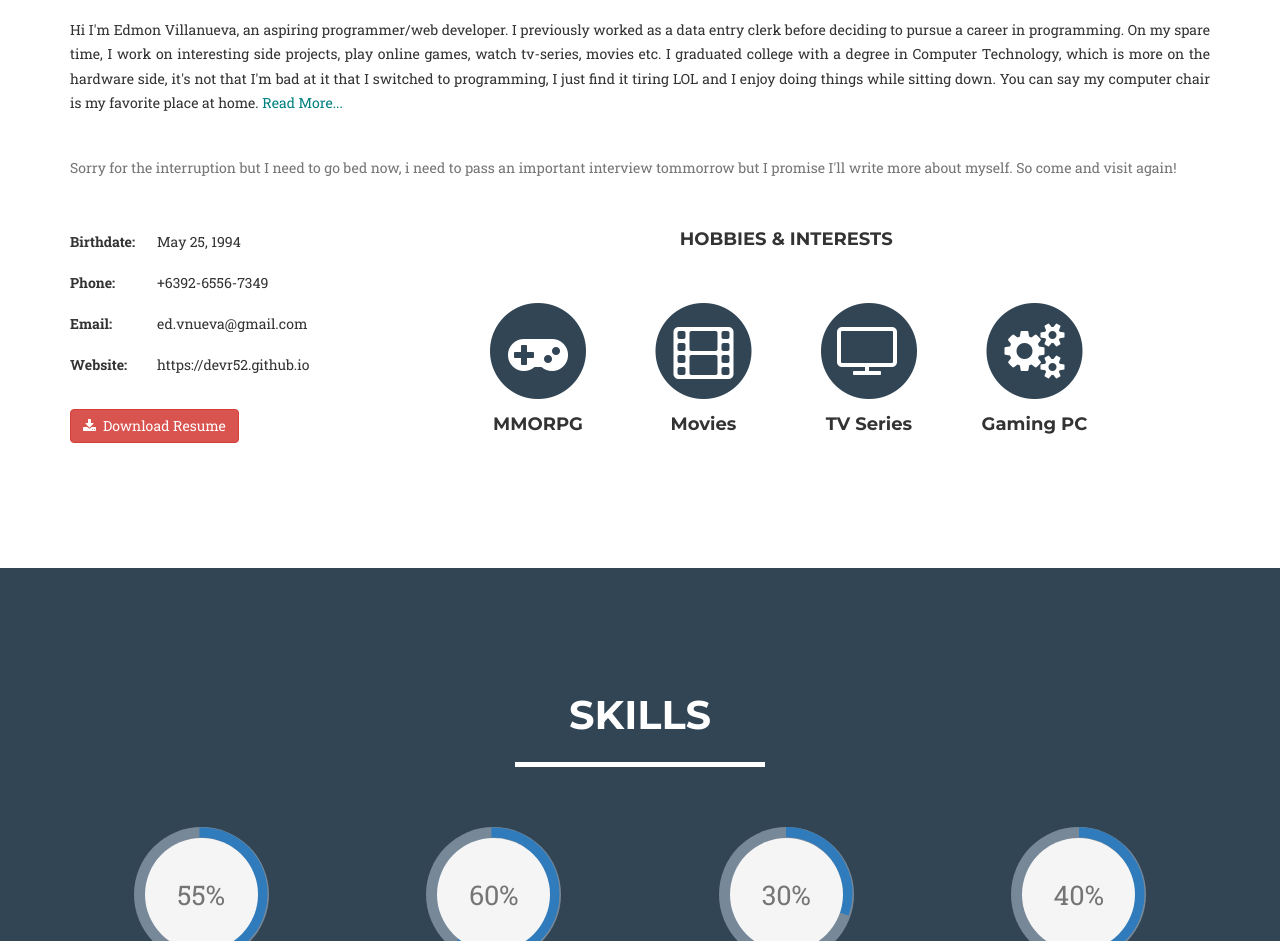
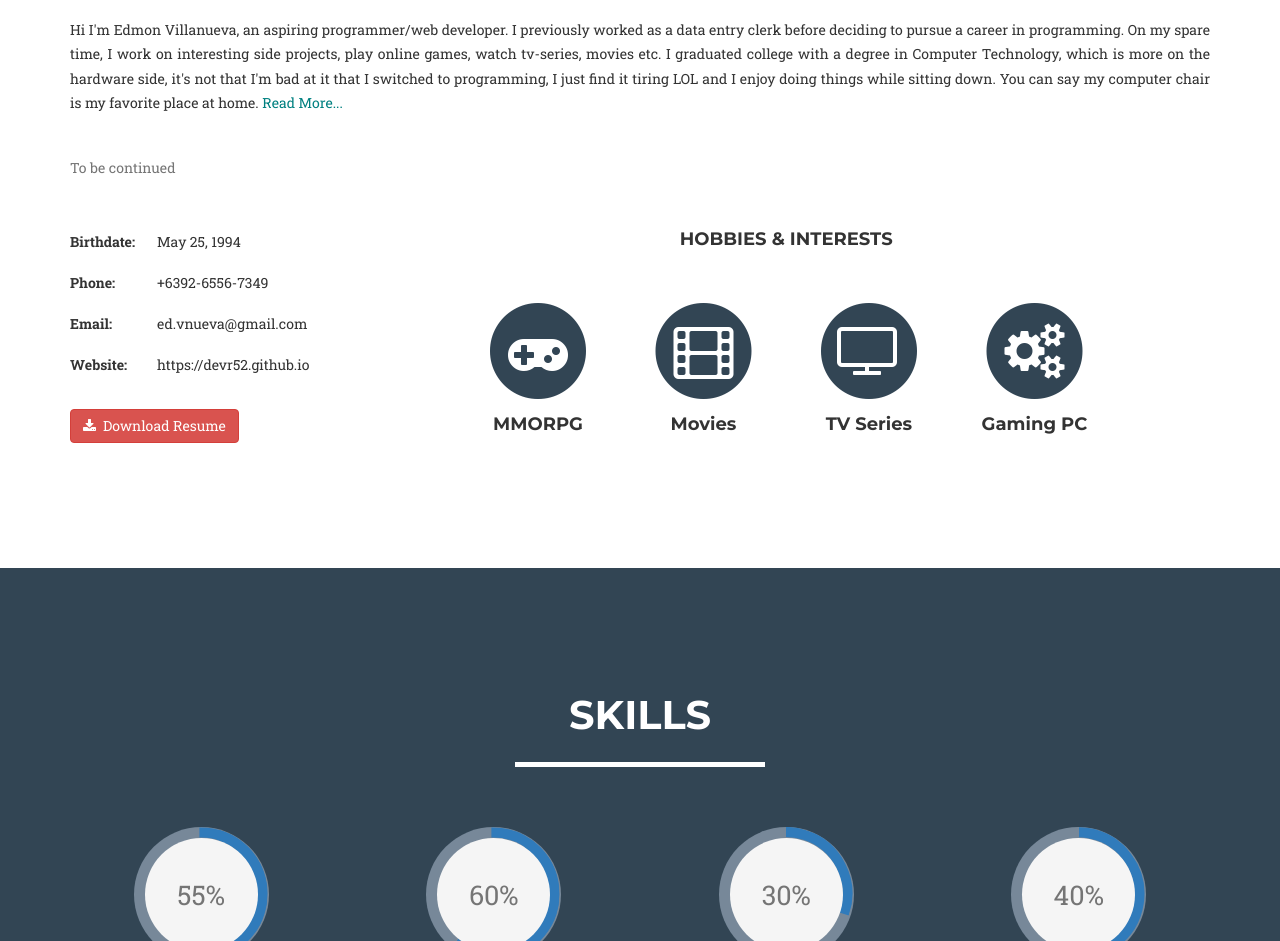
Before and after one commit to devr52/devr52.github.io, a website: page index.html in a window 1280 px wide. Shown: the part 1071-2012 px from the top of the page. Drawn offline with nearby package versions, Linux system fonts and the light colour scheme; a web font is replaced by a local one.

Commit message:
remove some text in about me

```diff
--- a/index.html
+++ b/index.html
@@ -105,7 +105,7 @@
                 <p class="text-justify about-me">Hi I'm Edmon Villanueva, an aspiring programmer/web developer. I previously worked as a data entry clerk before deciding to pursue a career in programming. On my spare time, I work on interesting side projects, play online games, watch tv-series, movies etc. I graduated college with a degree in Computer Technology, which is more on the hardware side, it's not that I'm bad at it that I switched to programming, I just find it tiring LOL and I enjoy doing things while sitting down. You can say my computer chair is my favorite place at home.<ahref="about.html" style="color:teal;"> Read More...</a>
 				  </p>
 
-                <p class="text-muted text-justify about-me">Sorry for the interruption but I need to go bed now, i need to pass an important interview tommorrow but I promise I'll write more about myself. So come and visit again!</p>
+                <p class="text-muted text-justify about-me">To be continued</p>
                 <div class="col-md-3">
                     <dl class="p-details dl-horizontal">
                         <dt>Birthdate:</dt>
```
